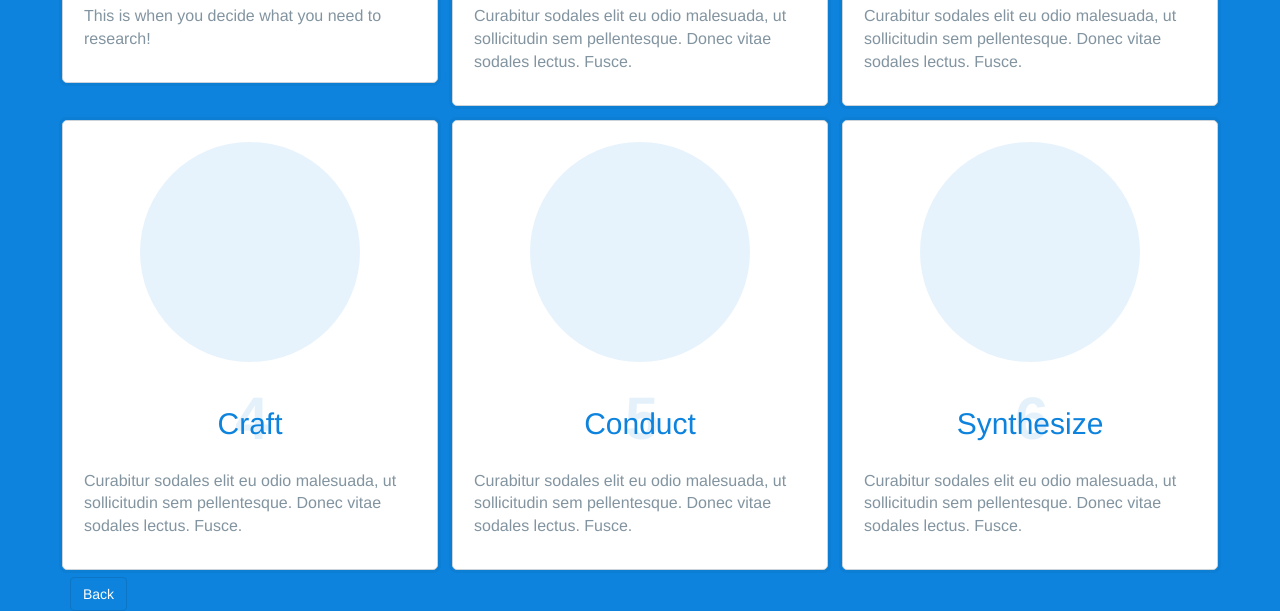
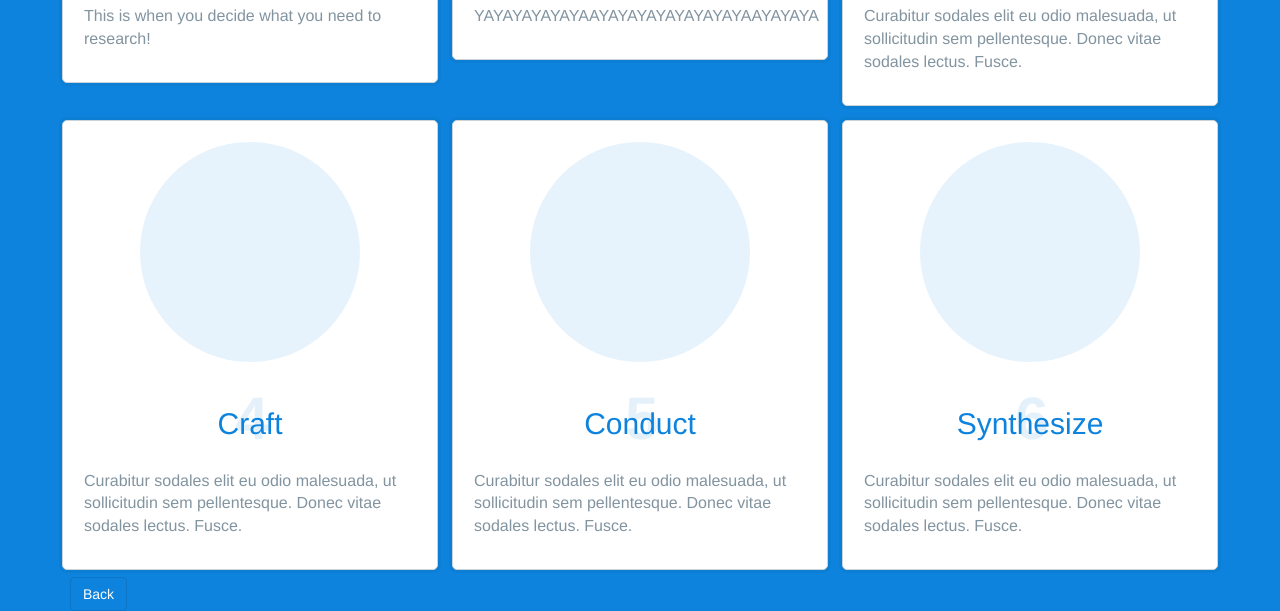
Before and after one commit to fluxr/fluxr.github.io, a plain HTML site: page generative-research.html in a window 1280 px wide. Shown: the part 394-1005 px from the top of the page. Drawn offline with nearby package versions, Linux system fonts and the light colour scheme.

Commit message:
Test
stuff

```diff
--- a/generative-research.html
+++ b/generative-research.html
@@ -46,7 +46,7 @@
                 <!-- cardContent -->
                 <span class="step-number">2</span>
                 <h2 class="step-title">Gather</h2>
-                <p class="sub-heading">Curabitur sodales elit eu odio malesuada, ut sollicitudin sem pellentesque. Donec vitae sodales lectus. Fusce.</p>
+                <p class="sub-heading"> YAYAYAYAYAYAAYAYAYAYAYAYAYAYAAYAYAYA</p>
             </div>
         </div><!-- /end Card2 -->
         <!-- Card3 -->
```
